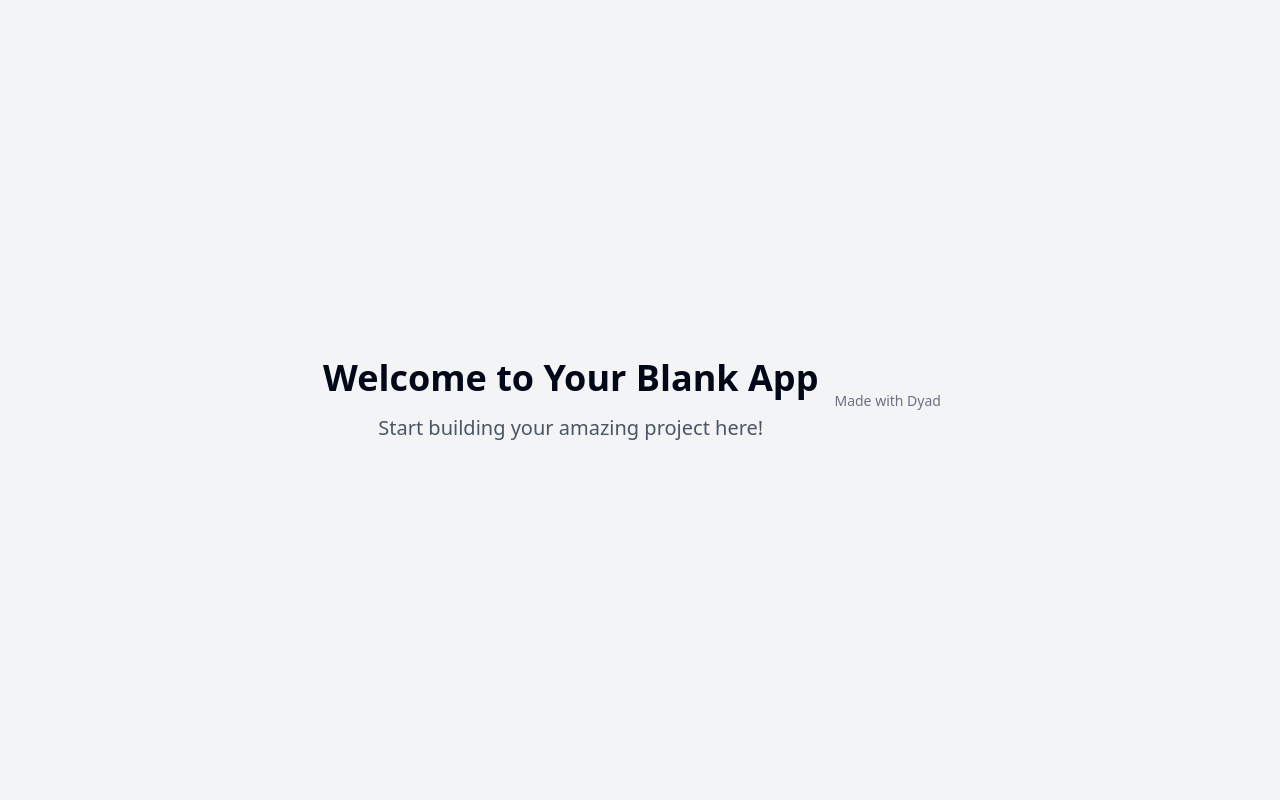
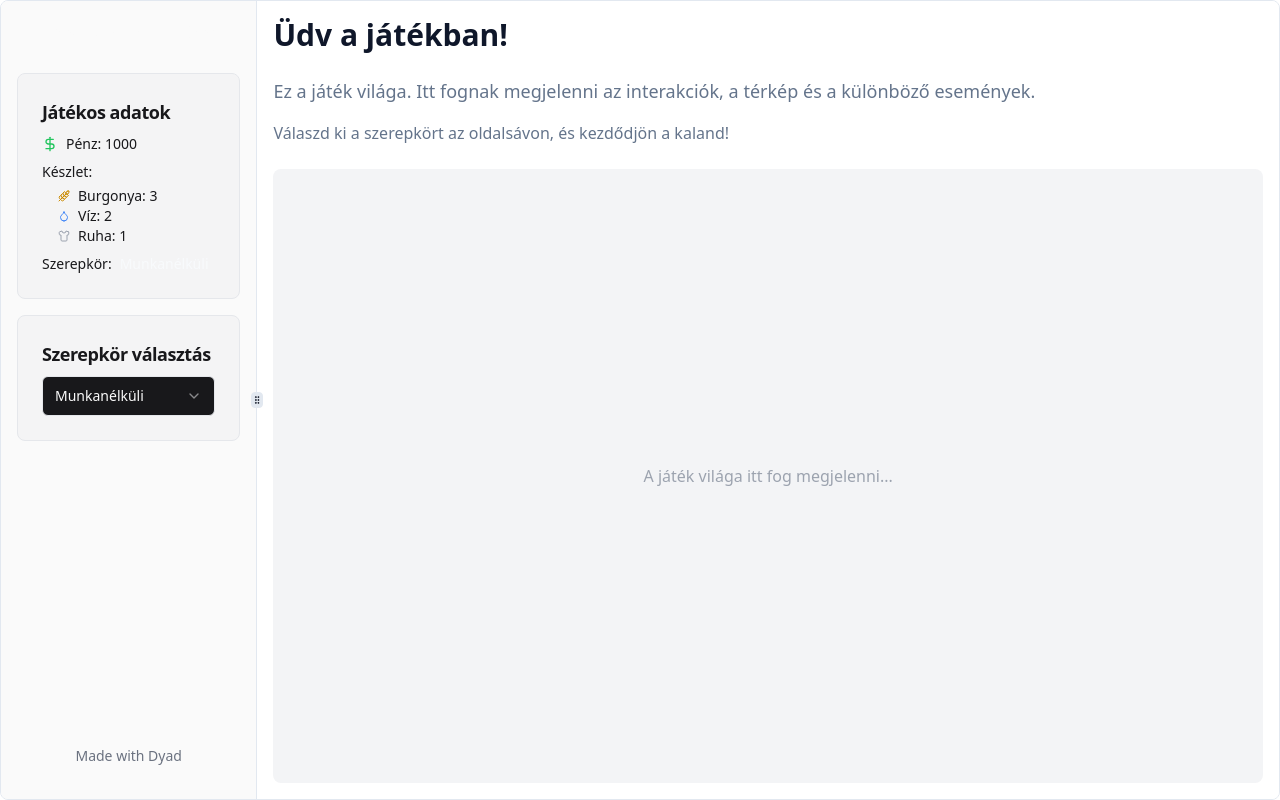
Before and after one commit to illes85/tile-o-polis, a React (Vite) app: page / in a window 1280 px wide. Built offline with nearby package versions, Linux system fonts and the light colour scheme.

Commit message:
[dyad] Alapvető játék elrendezés létrehozása - wrote 6 file(s)

```diff
--- a/src/App.tsx
+++ b/src/App.tsx
@@ -3,7 +3,7 @@ import { Toaster as Sonner } from "@/components/ui/sonner";
 import { TooltipProvider } from "@/components/ui/tooltip";
 import { QueryClient, QueryClientProvider } from "@tanstack/react-query";
 import { BrowserRouter, Routes, Route } from "react-router-dom";
-import Index from "./pages/Index";
+import Game from "./pages/Game"; // Import the new Game component
 import NotFound from "./pages/NotFound";
 
 const queryClient = new QueryClient();
@@ -15,7 +15,7 @@ const App = () => (
       <Sonner />
       <BrowserRouter>
         <Routes>
-          <Route path="/" element={<Index />} />
+          <Route path="/" element={<Game />} /> {/* Render Game component on the root path */}
           {/* ADD ALL CUSTOM ROUTES ABOVE THE CATCH-ALL "*" ROUTE */}
           <Route path="*" element={<NotFound />} />
         </Routes>
--- /dev/null
+++ b/src/components/PlayerInfo.tsx
@@ -0,0 +1,53 @@
+"use client";
+
+import React from "react";
+import { Card, CardContent, CardHeader, CardTitle } from "@/components/ui/card";
+import { DollarSign, Wheat, Droplet, Shirt } from "lucide-react";
+
+interface PlayerInfoProps {
+  money: number;
+  inventory: {
+    potato: number;
+    water: number;
+    clothes: number;
+    // Add more items as needed
+  };
+  role: string;
+}
+
+const PlayerInfo: React.FC<PlayerInfoProps> = ({ money, inventory, role }) => {
+  return (
+    <Card className="w-full bg-sidebar-accent text-sidebar-accent-foreground border-sidebar-border shadow-none">
+      <CardHeader className="pb-2">
+        <CardTitle className="text-lg font-semibold">Játékos adatok</CardTitle>
+      </CardHeader>
+      <CardContent className="text-sm">
+        <div className="flex items-center mb-2">
+          <DollarSign className="mr-2 h-4 w-4 text-green-500" />
+          <span>Pénz: {money}</span>
+        </div>
+        <div className="mb-2">
+          <h3 className="font-medium mb-1">Készlet:</h3>
+          <ul className="ml-4 list-disc list-inside">
+            <li className="flex items-center">
+              <Wheat className="mr-2 h-3 w-3 text-yellow-600" /> Burgonya: {inventory.potato}
+            </li>
+            <li className="flex items-center">
+              <Droplet className="mr-2 h-3 w-3 text-blue-500" /> Víz: {inventory.water}
+            </li>
+            <li className="flex items-center">
+              <Shirt className="mr-2 h-3 w-3 text-gray-400" /> Ruha: {inventory.clothes}
+            </li>
+            {/* Add more inventory items here */}
+          </ul>
+        </div>
+        <div className="flex items-center">
+          <span className="font-medium mr-2">Szerepkör:</span>
+          <span className="text-primary-foreground">{role}</span>
+        </div>
+      </CardContent>
+    </Card>
+  );
+};
+
+export default PlayerInfo;
--- /dev/null
+++ b/src/components/RoleSelector.tsx
@@ -0,0 +1,57 @@
+"use client";
+
+import React from "react";
+import { Select, SelectContent, SelectItem, SelectTrigger, SelectValue } from "@/components/ui/select";
+import { Label } from "@/components/ui/label";
+import { Card, CardContent, CardHeader, CardTitle } from "@/components/ui/card";
+
+interface RoleSelectorProps {
+  currentRole: string;
+  onRoleChange: (newRole: string) => void;
+}
+
+const roles = [
+  "Munkanélküli",
+  "Kertész/Farmer",
+  "Városlakó (Vásárló)",
+  "Bolti eladó",
+  "Rabló",
+  "Bankár",
+  "Polgármester",
+  "Irodai dolgozó",
+  "Rendőr",
+  "Tűzoltó",
+  "Orvos",
+  "Tanító",
+  "Taxis",
+  "Fuvarozó",
+  "Építész",
+  "Szerelő",
+];
+
+const RoleSelector: React.FC<RoleSelectorProps> = ({ currentRole, onRoleChange }) => {
+  return (
+    <Card className="w-full mt-4 bg-sidebar-accent text-sidebar-accent-foreground border-sidebar-border shadow-none">
+      <CardHeader className="pb-2">
+        <CardTitle className="text-lg font-semibold">Szerepkör választás</CardTitle>
+      </CardHeader>
+      <CardContent>
+        <Label htmlFor="role-select" className="sr-only">Válassz szerepkört</Label>
+        <Select onValueChange={onRoleChange} value={currentRole}>
+          <SelectTrigger id="role-select" className="w-full bg-sidebar-primary text-sidebar-primary-foreground border-sidebar-border">
+            <SelectValue placeholder="Válassz szerepkört" />
+          </SelectTrigger>
+          <SelectContent className="bg-sidebar text-sidebar-foreground border-sidebar-border">
+            {roles.map((role) => (
+              <SelectItem key={role} value={role}>
+                {role}
+              </SelectItem>
+            ))}
+          </SelectContent>
+        </Select>
+      </CardContent>
+    </Card>
+  );
+};
+
+export default RoleSelector;
--- /dev/null
+++ b/src/components/layout/MainLayout.tsx
@@ -0,0 +1,38 @@
+"use client";
+
+import { ResizablePanelGroup, ResizablePanel, ResizableHandle } from "@/components/ui/resizable";
+import React from "react";
+import { cn } from "@/lib/utils";
+
+interface MainLayoutProps {
+  sidebarContent: React.ReactNode;
+  mainContent: React.ReactNode;
+  defaultLayout?: number[];
+}
+
+const MainLayout: React.FC<MainLayoutProps> = ({
+  sidebarContent,
+  mainContent,
+  defaultLayout = [20, 80],
+}) => {
+  return (
+    <ResizablePanelGroup
+      direction="horizontal"
+      className="min-h-screen w-full rounded-lg border"
+    >
+      <ResizablePanel defaultSize={defaultLayout[0]} minSize={15} maxSize={30}>
+        <div className="flex h-full flex-col p-4 bg-sidebar text-sidebar-foreground">
+          {sidebarContent}
+        </div>
+      </ResizablePanel>
+      <ResizableHandle withHandle />
+      <ResizablePanel defaultSize={defaultLayout[1]}>
+        <div className="flex h-full flex-col p-4 bg-background text-foreground">
+          {mainContent}
+        </div>
+      </ResizablePanel>
+    </ResizablePanelGroup>
+  );
+};
+
+export default MainLayout;
--- /dev/null
+++ b/src/pages/Game.tsx
@@ -0,0 +1,54 @@
+"use client";
+
+import React, { useState } from "react";
+import MainLayout from "@/components/layout/MainLayout";
+import PlayerInfo from "@/components/PlayerInfo";
+import RoleSelector from "@/components/RoleSelector";
+import { MadeWithDyad } from "@/components/made-with-dyad";
+
+const Game = () => {
+  const [playerMoney, setPlayerMoney] = useState(1000);
+  const [playerInventory, setPlayerInventory] = useState({
+    potato: 3,
+    water: 2,
+    clothes: 1,
+  });
+  const [playerRole, setPlayerRole] = useState("Munkanélküli");
+
+  const handleRoleChange = (newRole: string) => {
+    setPlayerRole(newRole);
+    // Here you would add logic to update player stats/abilities based on the new role
+    console.log(`Szerepkör megváltoztatva: ${newRole}`);
+  };
+
+  const sidebarContent = (
+    <>
+      <h2 className="text-2xl font-bold mb-6 text-sidebar-primary-foreground">Város Szimulátor</h2>
+      <PlayerInfo money={playerMoney} inventory={playerInventory} role={playerRole} />
+      <RoleSelector currentRole={playerRole} onRoleChange={handleRoleChange} />
+      <div className="mt-auto">
+        <MadeWithDyad />
+      </div>
+    </>
+  );
+
+  const mainContent = (
+    <div className="flex flex-col h-full">
+      <h1 className="text-3xl font-bold mb-6 text-primary">Üdv a játékban!</h1>
+      <p className="text-lg text-muted-foreground mb-4">
+        Ez a játék világa. Itt fognak megjelenni az interakciók, a térkép és a különböző események.
+      </p>
+      <p className="text-md text-muted-foreground">
+        Válaszd ki a szerepkört az oldalsávon, és kezdődjön a kaland!
+      </p>
+      {/* Placeholder for the actual game world/map */}
+      <div className="flex-grow bg-gray-100 dark:bg-gray-800 rounded-lg mt-6 p-4 flex items-center justify-center text-gray-400 dark:text-gray-600">
+        <p>A játék világa itt fog megjelenni...</p>
+      </div>
+    </div>
+  );
+
+  return <MainLayout sidebarContent={sidebarContent} mainContent={mainContent} />;
+};
+
+export default Game;
--- a/src/pages/Index.tsx
+++ b/src/pages/Index.tsx
@@ -1,17 +1,15 @@
-// Update this page (the content is just a fallback if you fail to update the page)
-
-import { MadeWithDyad } from "@/components/made-with-dyad";
+// This page is no longer the default entry point, Game.tsx is.
+// The content is kept minimal or can be removed if not needed elsewhere.
 
 const Index = () => {
   return (
-    <div className="min-h-screen flex items-center justify-center bg-gray-100">
+    <div className="min-h-screen flex items-center justify-center bg-gray-100 dark:bg-gray-900">
       <div className="text-center">
-        <h1 className="text-4xl font-bold mb-4">Welcome to Your Blank App</h1>
-        <p className="text-xl text-gray-600">
-          Start building your amazing project here!
+        <h1 className="text-4xl font-bold mb-4 text-gray-800 dark:text-gray-200">Betöltés...</h1>
+        <p className="text-xl text-gray-600 dark:text-gray-400">
+          A játék betöltődik.
         </p>
       </div>
-      <MadeWithDyad />
     </div>
   );
 };
```
